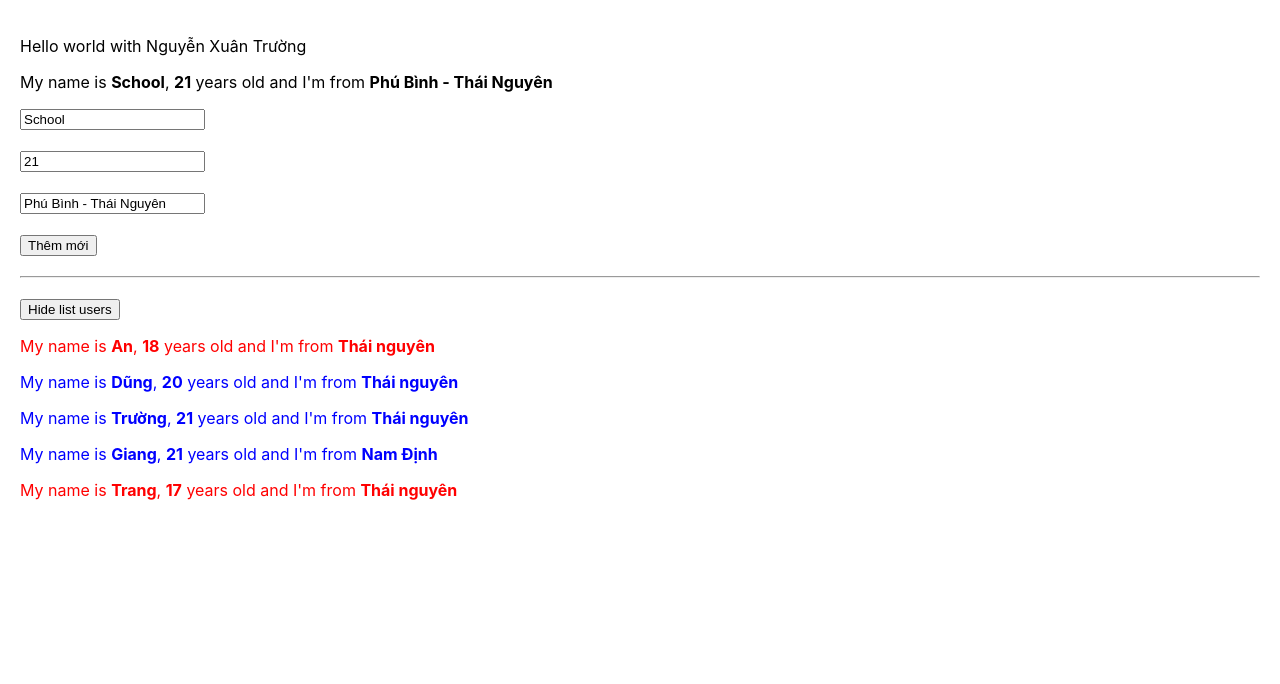
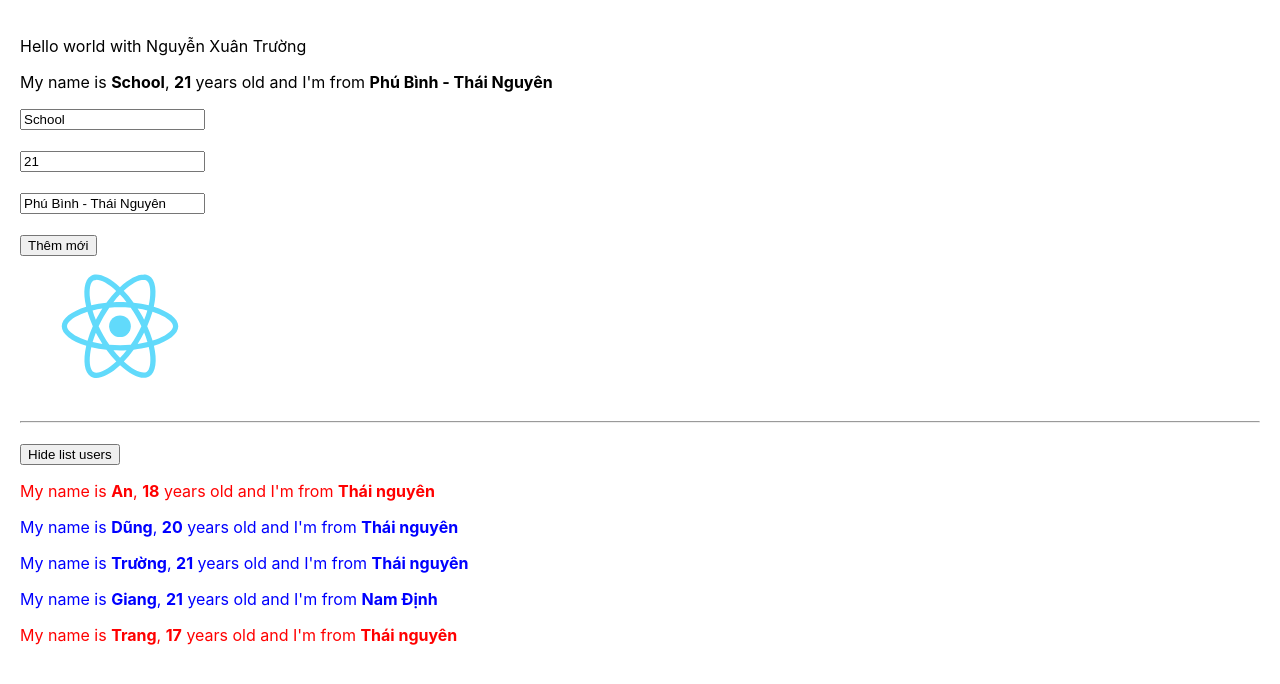
Before and after one commit to xuanTruongIT04/ReactJS_Beginer, a React (Create React App) app: page / in a window 1280 px wide. Shown: the top 684 px of the page. Built offline with nearby package versions, Linux system fonts and the light colour scheme.

Commit message:
use image in react

```diff
--- a/src/components/DisplayInfo.js
+++ b/src/components/DisplayInfo.js
@@ -1,15 +1,17 @@
 import React from "react";
-import './DisplayInfo.scss'
+import "./DisplayInfo.scss";
+import Logo from "./../logo.svg";
+
 class DisplayInfo extends React.Component {
   handleShowHide() {
     this.setState({
-      isShow: !this.state.isShow
-    })
+      isShow: !this.state.isShow,
+    });
   }
 
   state = {
-    isShow: true
-  }
+    isShow: true,
+  };
 
   render() {
     // Destructuring array/objectFit
@@ -17,6 +19,9 @@ class DisplayInfo extends React.Component {
 
     return (
       <div className="display-info-container">
+        <div className="logo">
+          <img src={Logo} className="img" />
+        </div>
         <hr className="my-20" />
         <button
           onClick={() => {
--- a/src/components/DisplayInfo.scss
+++ b/src/components/DisplayInfo.scss
@@ -12,4 +12,10 @@
     margin-top: 20px;
     margin-bottom: 20px;
   }
+
+  .logo {
+    img {
+      width: 200px;
+    }
+  }
 }
```
